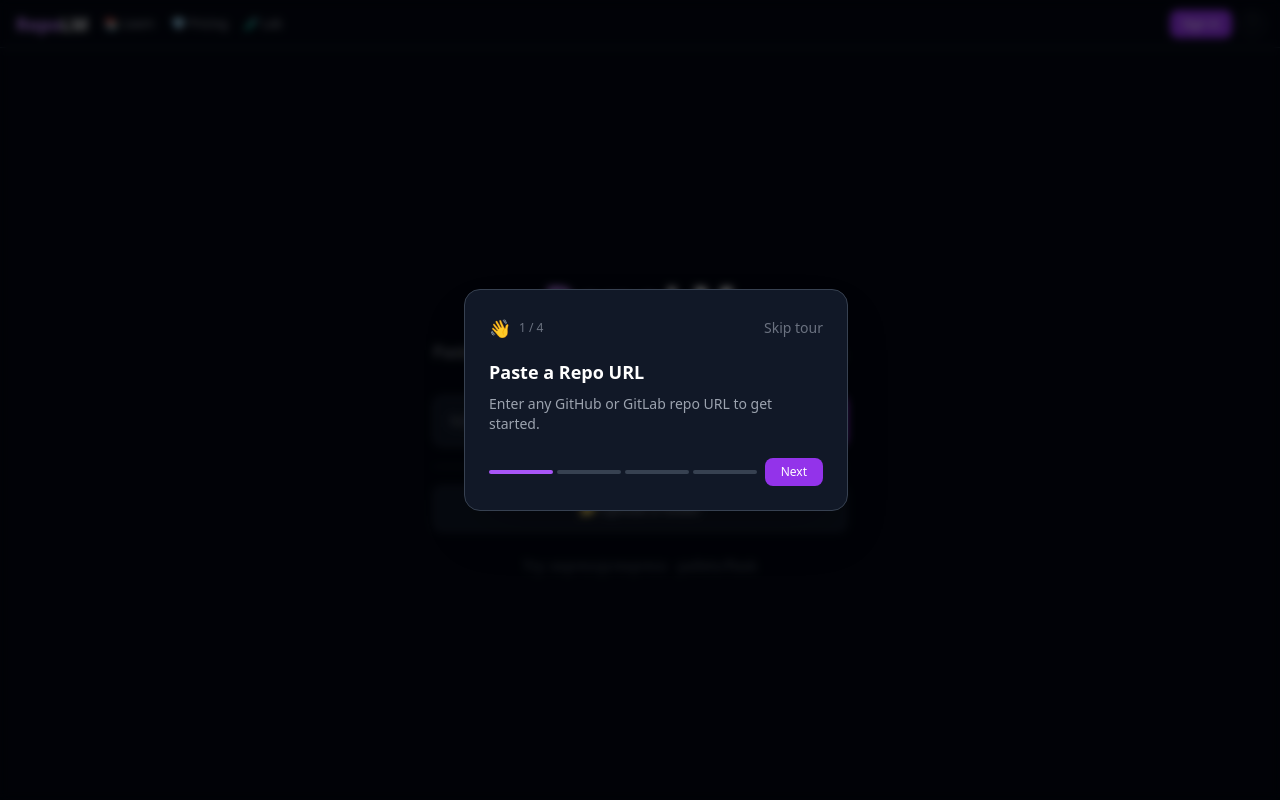
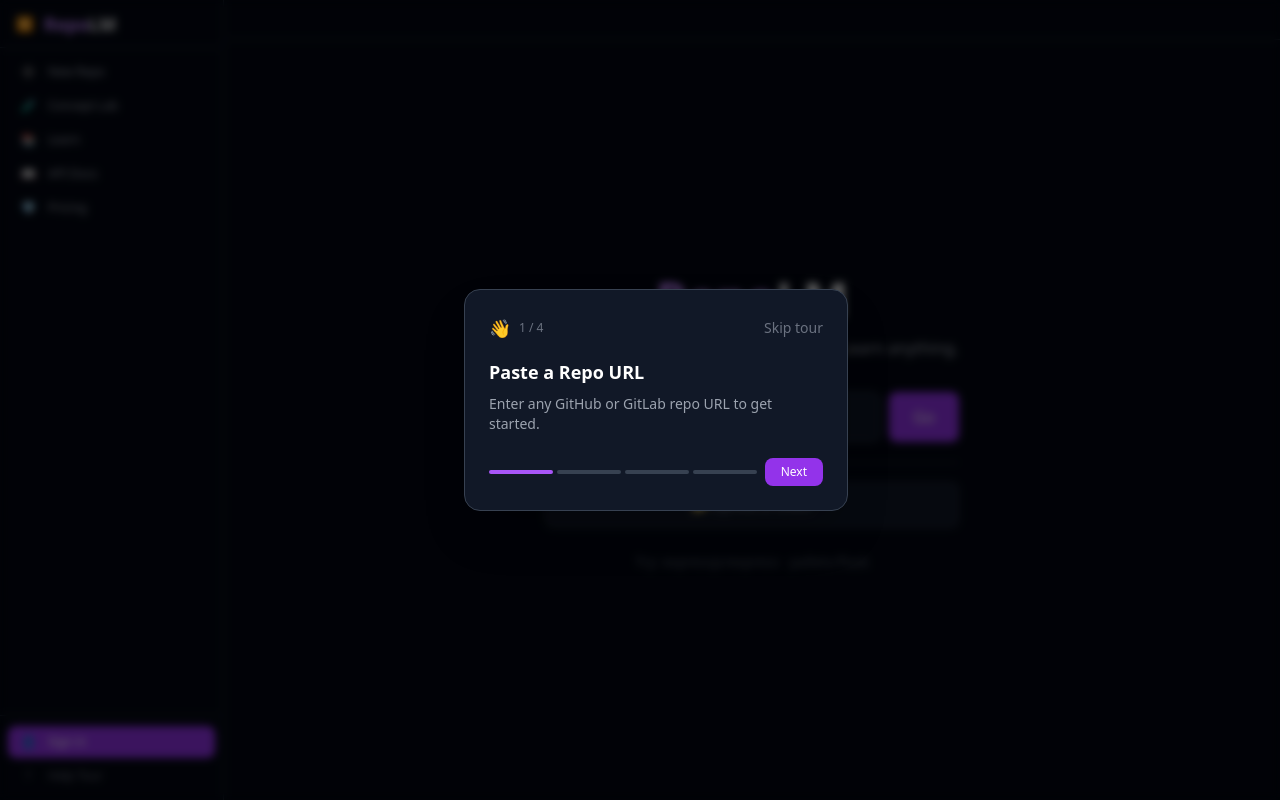
Before and after one commit to LucasAust/repolm, a FastAPI app: page /app in a window 1280 px wide. Run offline with FastAPI, Linux system fonts and the light colour scheme; some libraries are stand-ins or nearby versions.

Commit message:
Replace header with collapsible sidebar
- Left sidebar with all nav: New Repo, Concept Lab, Learn, API Docs, Pricing
- My Repos section with inline list (no dropdown needed)
- Settings (depth/expertise) in sidebar when repo loaded
- Token balance, API Key, user profile in sidebar footer
- Collapses to icon-only (w-12) with toggle button
- Cmd+B / Ctrl+B keyboard shortcut
- Slim top bar shows only current repo info
- API Docs always accessible in sidebar nav

```diff
--- a/src/templates/app.html
+++ b/src/templates/app.html
@@ -127,7 +127,7 @@
 })();
 </script>
 
-<div x-data="repolm()" x-init="init()" x-cloak class="h-screen flex flex-col">
+<div x-data="repolm()" x-init="init()" x-cloak class="h-screen flex flex-row">
 
 <!-- Checkout success banner -->
 <div x-show="checkoutSuccess" x-transition class="fixed top-0 left-0 right-0 z-50 bg-green-600 text-white text-center py-3 text-sm font-medium">
@@ -356,117 +356,147 @@
     </div>
 </div>
 
-<!-- Top bar -->
-<div class="h-12 border-b border-gray-800 flex items-center px-4 gap-4 shrink-0 bg-gray-950">
-    <a href="/" class="text-lg font-bold hover:opacity-80"><span class="text-purple-400">Repo</span>LM</a>
-    <a href="/learn" class="text-xs text-gray-400 hover:text-purple-300 transition">📚 Learn</a>
-    <a href="/pricing" class="text-xs text-gray-400 hover:text-purple-300 transition">💎 Pricing</a>
-    <button @click="showConceptLab=true" class="text-xs text-gray-400 hover:text-purple-300 transition">🧪 Lab</button>
-
-    <!-- My Repos dropdown -->
-    <template x-if="user">
-        <div class="relative" x-data="{showRepoMenu: false}" @click.away="showRepoMenu=false">
-            <button @click="showRepoMenu=!showRepoMenu" class="text-xs text-gray-400 hover:text-purple-300 transition flex items-center gap-1">
-                📂 My Repos
-                <span x-show="savedRepos.length" class="bg-purple-600 text-white text-[10px] px-1.5 py-0.5 rounded-full" x-text="savedRepos.length"></span>
+<!-- Sidebar -->
+<aside :class="sidebarOpen ? 'w-56' : 'w-12'" class="h-screen shrink-0 border-r border-gray-800 bg-gray-950 flex flex-col transition-all duration-200 overflow-hidden relative z-30">
+    <!-- Sidebar header -->
+    <div class="h-12 flex items-center px-3 shrink-0 border-b border-gray-800">
+        <button @click="sidebarOpen=!sidebarOpen" class="text-gray-400 hover:text-white transition text-sm w-6 h-6 flex items-center justify-center" :title="sidebarOpen?'Collapse':'Expand'">
+            <span x-text="sidebarOpen ? '◀' : '▶'"></span>
+        </button>
+        <a x-show="sidebarOpen" href="/" class="ml-2 text-lg font-bold hover:opacity-80"><span class="text-purple-400">Repo</span>LM</a>
+    </div>
+
+    <!-- Sidebar content (scrollable) -->
+    <div class="flex-1 overflow-y-auto py-2">
+        <!-- Navigation -->
+        <div class="px-2 space-y-0.5">
+            <button @click="resetToHome()" class="w-full flex items-center gap-2.5 px-2.5 py-2 rounded-lg text-xs text-gray-400 hover:bg-gray-800 hover:text-white transition" :title="sidebarOpen?'':'New Repo'">
+                <span class="shrink-0 w-5 text-center">➕</span>
+                <span x-show="sidebarOpen">New Repo</span>
             </button>
-            <div x-show="showRepoMenu" x-transition class="absolute top-full left-0 mt-2 w-72 rounded-xl shadow-2xl overflow-hidden" style="z-index:9999;background:#030712;border:1px solid #374151">
-                <div class="px-3 py-2 flex items-center justify-between" style="border-bottom:1px solid #1f2937">
-                    <span class="text-xs text-gray-400 font-medium">Saved Repositories</span>
-                    <button @click="resetToHome(); showRepoMenu=false" class="text-[10px] text-purple-400 hover:text-purple-300">+ New Repo</button>
+            <button @click="showConceptLab=true" class="w-full flex items-center gap-2.5 px-2.5 py-2 rounded-lg text-xs text-gray-400 hover:bg-gray-800 hover:text-white transition" :title="sidebarOpen?'':'Concept Lab'">
+                <span class="shrink-0 w-5 text-center">🧪</span>
+                <span x-show="sidebarOpen">Concept Lab</span>
+            </button>
+            <a href="/learn" class="w-full flex items-center gap-2.5 px-2.5 py-2 rounded-lg text-xs text-gray-400 hover:bg-gray-800 hover:text-white transition" :title="sidebarOpen?'':'Learn'">
+                <span class="shrink-0 w-5 text-center">📚</span>
+                <span x-show="sidebarOpen">Learn</span>
+            </a>
+            <a href="/api/v1/docs" class="w-full flex items-center gap-2.5 px-2.5 py-2 rounded-lg text-xs text-gray-400 hover:bg-gray-800 hover:text-white transition" :title="sidebarOpen?'':'API Docs'">
+                <span class="shrink-0 w-5 text-center">📖</span>
+                <span x-show="sidebarOpen">API Docs</span>
+            </a>
+            <a href="/pricing" class="w-full flex items-center gap-2.5 px-2.5 py-2 rounded-lg text-xs text-gray-400 hover:bg-gray-800 hover:text-white transition" :title="sidebarOpen?'':'Pricing'">
+                <span class="shrink-0 w-5 text-center">💎</span>
+                <span x-show="sidebarOpen">Pricing</span>
+            </a>
+        </div>
+
+        <!-- My Repos -->
+        <template x-if="user">
+            <div class="mt-4 px-2">
+                <div x-show="sidebarOpen" class="px-2.5 mb-1.5 flex items-center justify-between">
+                    <span class="text-[10px] text-gray-500 uppercase tracking-wider font-medium">My Repos</span>
+                    <span x-show="savedRepos.length" class="bg-purple-600/30 text-purple-300 text-[10px] px-1.5 py-0.5 rounded-full" x-text="savedRepos.length"></span>
                 </div>
-                <div class="max-h-64 overflow-y-auto">
+                <div x-show="!sidebarOpen" class="flex justify-center mb-1">
+                    <span class="text-xs text-gray-500">📂</span>
+                </div>
+                <div class="space-y-0.5" x-show="sidebarOpen">
                     <template x-if="savedRepos.length === 0">
-                        <p class="px-3 py-4 text-xs text-gray-500 text-center">No saved repos yet</p>
+                        <p class="px-2.5 py-2 text-[11px] text-gray-600">No saved repos</p>
                     </template>
                     <template x-for="r in savedRepos" :key="r.id">
-                        <div class="w-full flex items-center gap-3 hover:bg-gray-800 px-3 py-2.5 transition text-left" style="border-bottom:1px solid rgba(31,41,55,0.5)">
-                            <button @click="loadSavedRepo(r.id); showRepoMenu=false" class="flex-1 min-w-0 text-left">
-                                <p class="text-sm text-white truncate" x-text="r.name"></p>
-                                <p class="text-[10px] text-gray-500" x-text="r.file_count + ' files · ' + Object.keys(r.languages||{}).slice(0,3).join(', ')"></p>
+                        <div class="group flex items-center gap-1 hover:bg-gray-800 rounded-lg transition">
+                            <button @click="loadSavedRepo(r.id)" class="flex-1 min-w-0 text-left px-2.5 py-1.5">
+                                <p class="text-xs text-gray-300 truncate" x-text="r.name"></p>
+                                <p class="text-[10px] text-gray-600 truncate" x-text="r.file_count + ' files'"></p>
                             </button>
-                            <button @click.stop="deleteSavedRepo(r.id)" class="text-gray-500 hover:text-red-400 text-sm shrink-0 px-1">✕</button>
+                            <button @click.stop="deleteSavedRepo(r.id)" class="text-gray-600 hover:text-red-400 text-xs shrink-0 px-1.5 opacity-0 group-hover:opacity-100 transition">✕</button>
                         </div>
                     </template>
                 </div>
             </div>
-        </div>
-    </template>
-
-    <!-- New repo button (when viewing a repo) -->
-    <template x-if="repoReady">
-        <button @click="resetToHome()" class="text-xs text-gray-400 hover:text-purple-300 transition">+ New Repo</button>
-    </template>
-
+        </template>
+
+        <!-- Settings (when repo loaded) -->
+        <template x-if="repoReady">
+            <div class="mt-4 px-2" x-show="sidebarOpen">
+                <div class="px-2.5 mb-1.5">
+                    <span class="text-[10px] text-gray-500 uppercase tracking-wider font-medium">Settings</span>
+                </div>
+                <div class="px-2.5 space-y-3">
+                    <div>
+                        <p class="text-[10px] text-gray-500 mb-1">Depth</p>
+                        <div class="flex gap-1">
+                            <button @click="depth='high-level'" :class="depth==='high-level'?'bg-purple-600 text-white':'bg-gray-800 text-gray-400 hover:bg-gray-700'" class="flex-1 px-2 py-1 rounded text-[11px] transition">High</button>
+                            <button @click="depth='low-level'" :class="depth==='low-level'?'bg-purple-600 text-white':'bg-gray-800 text-gray-400 hover:bg-gray-700'" class="flex-1 px-2 py-1 rounded text-[11px] transition">Low</button>
+                        </div>
+                    </div>
+                    <div>
+                        <p class="text-[10px] text-gray-500 mb-1">Expertise</p>
+                        <div class="flex flex-col gap-1">
+                            <button @click="expertise='beginner'" :class="expertise==='beginner'?'bg-purple-600 text-white':'bg-gray-800 text-gray-400 hover:bg-gray-700'" class="px-2 py-1 rounded text-[11px] transition text-center">Beginner</button>
+                            <button @click="expertise='amateur'" :class="expertise==='amateur'?'bg-purple-600 text-white':'bg-gray-800 text-gray-400 hover:bg-gray-700'" class="px-2 py-1 rounded text-[11px] transition text-center">Amateur</button>
+                            <button @click="expertise='expert'" :class="expertise==='expert'?'bg-purple-600 text-white':'bg-gray-800 text-gray-400 hover:bg-gray-700'" class="px-2 py-1 rounded text-[11px] transition text-center">Expert</button>
+                        </div>
+                    </div>
+                    <button @click="saveRepo()" :disabled="showSavedCheck" class="w-full text-xs bg-gray-800 hover:bg-gray-700 disabled:bg-gray-800 text-gray-300 px-2.5 py-1.5 rounded-lg transition">
+                        <span x-show="showSavedCheck" class="text-green-400">✓ Saved</span>
+                        <span x-show="!showSavedCheck">💾 Save Repo</span>
+                    </button>
+                </div>
+            </div>
+        </template>
+    </div>
+
+    <!-- Sidebar footer -->
+    <div class="shrink-0 border-t border-gray-800 p-2 space-y-0.5">
+        <template x-if="user">
+            <div>
+                <button @click="showTokenShop=true" class="w-full flex items-center gap-2.5 px-2.5 py-2 rounded-lg text-xs text-yellow-400 hover:bg-gray-800 transition" :title="sidebarOpen?'':'Tokens'">
+                    <span class="shrink-0 w-5 text-center">🪙</span>
+                    <span x-show="sidebarOpen" x-text="userTokens + ' tokens'"></span>
+                </button>
+                <button @click="showApiKeyModal=true" class="w-full flex items-center gap-2.5 px-2.5 py-2 rounded-lg text-xs text-gray-400 hover:bg-gray-800 hover:text-white transition" :title="sidebarOpen?'':'API Key'">
+                    <span class="shrink-0 w-5 text-center">🔑</span>
+                    <span x-show="sidebarOpen">API Key</span>
+                </button>
+                <div x-show="sidebarOpen" class="flex items-center gap-2 px-2.5 py-2">
+                    <img :src="user.avatar_url" class="w-5 h-5 rounded-full shrink-0">
+                    <span class="text-xs text-gray-300 truncate flex-1" x-text="user.username"></span>
+                    <a href="/auth/logout" class="text-[10px] text-gray-500 hover:text-red-400 transition">↗</a>
+                </div>
+                <div x-show="!sidebarOpen" class="flex justify-center py-2">
+                    <img :src="user.avatar_url" class="w-5 h-5 rounded-full" :title="user.username">
+                </div>
+            </div>
+        </template>
+        <template x-if="!user && authChecked">
+            <button @click="showAuthModal=true" class="w-full flex items-center gap-2.5 px-2.5 py-2 rounded-lg text-xs bg-purple-600 hover:bg-purple-500 text-white transition" :title="sidebarOpen?'':'Sign in'">
+                <span class="shrink-0 w-5 text-center">👤</span>
+                <span x-show="sidebarOpen">Sign in</span>
+            </button>
+        </template>
+        <button @click="restartTour()" class="w-full flex items-center gap-2.5 px-2.5 py-2 rounded-lg text-xs text-gray-500 hover:bg-gray-800 hover:text-purple-400 transition" :title="sidebarOpen?'':'Help'">
+            <span class="shrink-0 w-5 text-center">?</span>
+            <span x-show="sidebarOpen">Help Tour</span>
+        </button>
+    </div>
+</aside>
+
+<!-- Main content area -->
+<div class="flex-1 flex flex-col min-w-0">
+
+<!-- Slim top bar (repo info only) -->
+<div class="h-10 border-b border-gray-800 flex items-center px-4 gap-3 shrink-0 bg-gray-950">
     <template x-if="repoData.name">
         <div class="flex items-center gap-3 text-sm text-gray-400">
             <span class="text-white font-medium" x-text="repoData.name"></span>
-            <span x-text="repoData.file_count + ' files'"></span>
-            <span x-text="Object.keys(repoData.languages||{}).slice(0,3).join(', ')"></span>
+            <span class="text-xs" x-text="repoData.file_count + ' files'"></span>
+            <span class="text-xs" x-text="Object.keys(repoData.languages||{}).slice(0,3).join(', ')"></span>
         </div>
     </template>
-
-    <div class="ml-auto flex items-center gap-2">
-        <!-- Settings dropdown (depth + level) -->
-        <template x-if="repoReady">
-            <div class="relative" x-data="{showSettings: false}" @click.away="showSettings=false">
-                <button @click="showSettings=!showSettings" class="text-xs bg-gray-800 hover:bg-gray-700 text-gray-300 px-2.5 py-1.5 rounded-lg flex items-center gap-1.5 transition">
-                    ⚙️ <span x-text="depth==='high-level'?'High':'Low'"></span> · <span x-text="expertise.charAt(0).toUpperCase()+expertise.slice(1)"></span>
-                </button>
-                <div x-show="showSettings" x-transition class="absolute right-0 top-full mt-2 rounded-xl shadow-2xl p-3 space-y-3" style="z-index:9999;background:#030712;border:1px solid #374151;width:220px">
-                    <div>
-                        <p class="text-[10px] text-gray-500 uppercase tracking-wider mb-1.5">Depth</p>
-                        <div class="flex gap-1">
-                            <button @click="depth='high-level'" :class="depth==='high-level'?'bg-purple-600 text-white':'bg-gray-800 text-gray-400 hover:bg-gray-700'" class="flex-1 px-2 py-1.5 rounded-lg text-xs transition">High-level</button>
-                            <button @click="depth='low-level'" :class="depth==='low-level'?'bg-purple-600 text-white':'bg-gray-800 text-gray-400 hover:bg-gray-700'" class="flex-1 px-2 py-1.5 rounded-lg text-xs transition">Low-level</button>
-                        </div>
-                    </div>
-                    <div>
-                        <p class="text-[10px] text-gray-500 uppercase tracking-wider mb-1.5">Expertise</p>
-                        <div class="grid grid-cols-3 gap-1">
-                            <button @click="expertise='beginner'" :class="expertise==='beginner'?'bg-purple-600 text-white':'bg-gray-800 text-gray-400 hover:bg-gray-700'" class="px-1 py-1.5 rounded-lg text-[11px] transition text-center">Beginner</button>
-                            <button @click="expertise='amateur'" :class="expertise==='amateur'?'bg-purple-600 text-white':'bg-gray-800 text-gray-400 hover:bg-gray-700'" class="px-1 py-1.5 rounded-lg text-[11px] transition text-center">Amateur</button>
-                            <button @click="expertise='expert'" :class="expertise==='expert'?'bg-purple-600 text-white':'bg-gray-800 text-gray-400 hover:bg-gray-700'" class="px-1 py-1.5 rounded-lg text-[11px] transition text-center">Expert</button>
-                        </div>
-                    </div>
-                </div>
-            </div>
-        </template>
-        <!-- Save repo button -->
-        <template x-if="repoReady && user">
-            <button @click="saveRepo()" :disabled="showSavedCheck" class="text-xs bg-gray-800 hover:bg-gray-700 disabled:bg-gray-800 text-gray-300 px-2.5 py-1.5 rounded-lg transition">
-                <span x-show="showSavedCheck" class="text-green-400">✓ Saved</span>
-                <span x-show="!showSavedCheck">💾 Save</span>
-            </button>
-        </template>
-        <!-- Token balance -->
-        <template x-if="user">
-            <button @click="showTokenShop=true" class="text-xs bg-gray-800 hover:bg-gray-700 text-yellow-400 px-2.5 py-1.5 rounded-lg transition">
-                🪙 <span x-text="userTokens"></span>
-            </button>
-        </template>
-        <!-- Auth -->
-        <template x-if="user">
-            <div class="relative" x-data="{showUserMenu: false}" @click.away="showUserMenu=false">
-                <button @click="showUserMenu=!showUserMenu" class="flex items-center gap-1.5 hover:opacity-80 transition">
-                    <img :src="user.avatar_url" class="w-6 h-6 rounded-full">
-                </button>
-                <div x-show="showUserMenu" x-transition class="absolute right-0 top-full mt-2 w-40 bg-gray-950 border border-gray-700 rounded-xl shadow-2xl z-50 overflow-hidden" style="opacity:1;backdrop-filter:none">
-                    <div class="px-3 py-2 border-b border-gray-800">
-                        <p class="text-xs text-white font-medium" x-text="user.username"></p>
-                    </div>
-                    <button @click="showApiKeyModal=true; showUserMenu=false" class="w-full text-left px-3 py-2 text-xs text-gray-400 hover:bg-gray-800 hover:text-white transition">API Key</button>
-                    <a href="/auth/logout" class="block px-3 py-2 text-xs text-gray-400 hover:bg-gray-800 hover:text-white transition">Logout</a>
-                </div>
-            </div>
-        </template>
-        <template x-if="!user && authChecked">
-            <button @click="showAuthModal=true" class="text-xs bg-purple-600 hover:bg-purple-500 text-white px-3 py-1.5 rounded-lg">
-                Sign in
-            </button>
-        </template>
-        <button @click="restartTour()" class="text-xs text-gray-500 hover:text-purple-400 w-6 h-6 flex items-center justify-center rounded-full border border-gray-700 hover:border-purple-500 transition" title="Help tour">?</button>
-    </div>
 </div>
 
 <!-- Ad banner (free users only) -->
@@ -919,7 +949,8 @@
     </div>
 </template>
 
-</div>
+</div><!-- /main content area -->
+</div><!-- /flex-row -->
 
 <script>
 function repolm() {
@@ -1024,6 +1055,7 @@ function repolm() {
         // Concept Lab state
         showConceptLab: false,
         showApiKeyModal: false,
+        sidebarOpen: true,
         apiKey: null,
         apiKeyVisible: false,
         apiKeyCopied: false,
@@ -1076,6 +1108,10 @@ function repolm() {
             this._healthInterval = setInterval(() => this.checkServerHealth(), 30000);
             this.checkServerHealth();
             this.checkAuth();
+            // Cmd+B / Ctrl+B to toggle sidebar
+            document.addEventListener('keydown', (e) => {
+                if ((e.metaKey || e.ctrlKey) && e.key === 'b') { e.preventDefault(); this.sidebarOpen = !this.sidebarOpen; }
+            });
             console.log('[RepoLM] init() complete');
             const params = new URLSearchParams(window.location.search);
             const exSlug = params.get('example');
```
